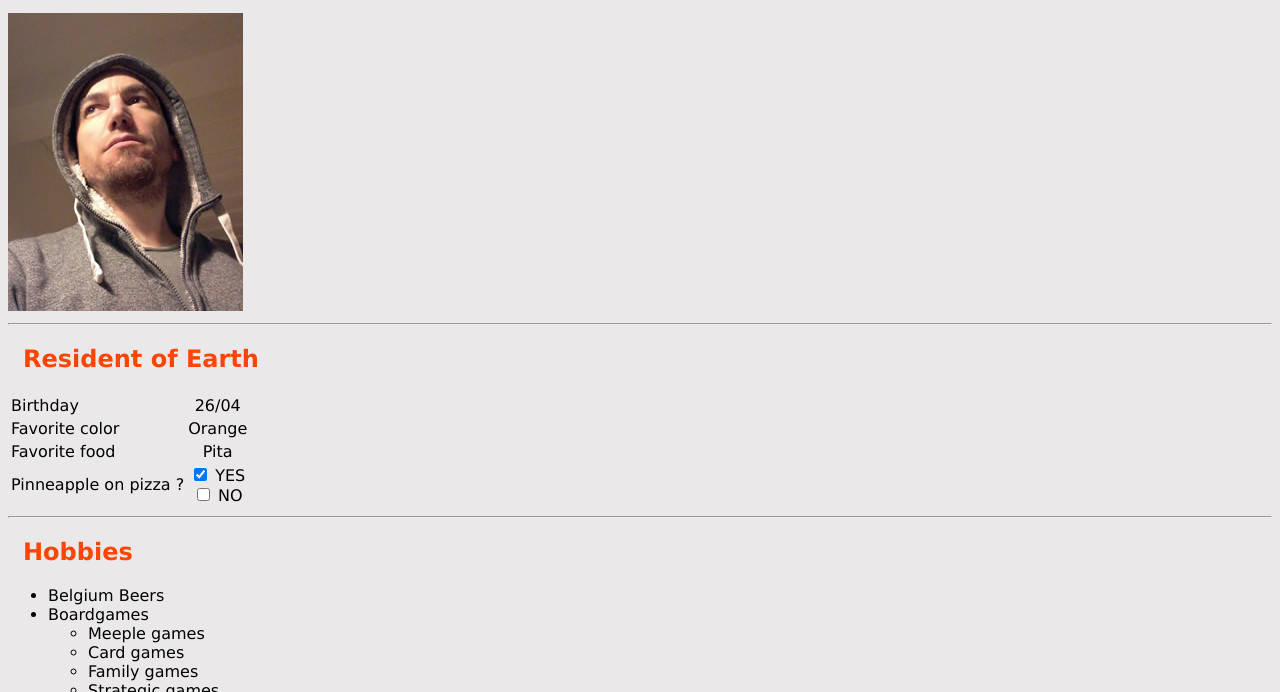
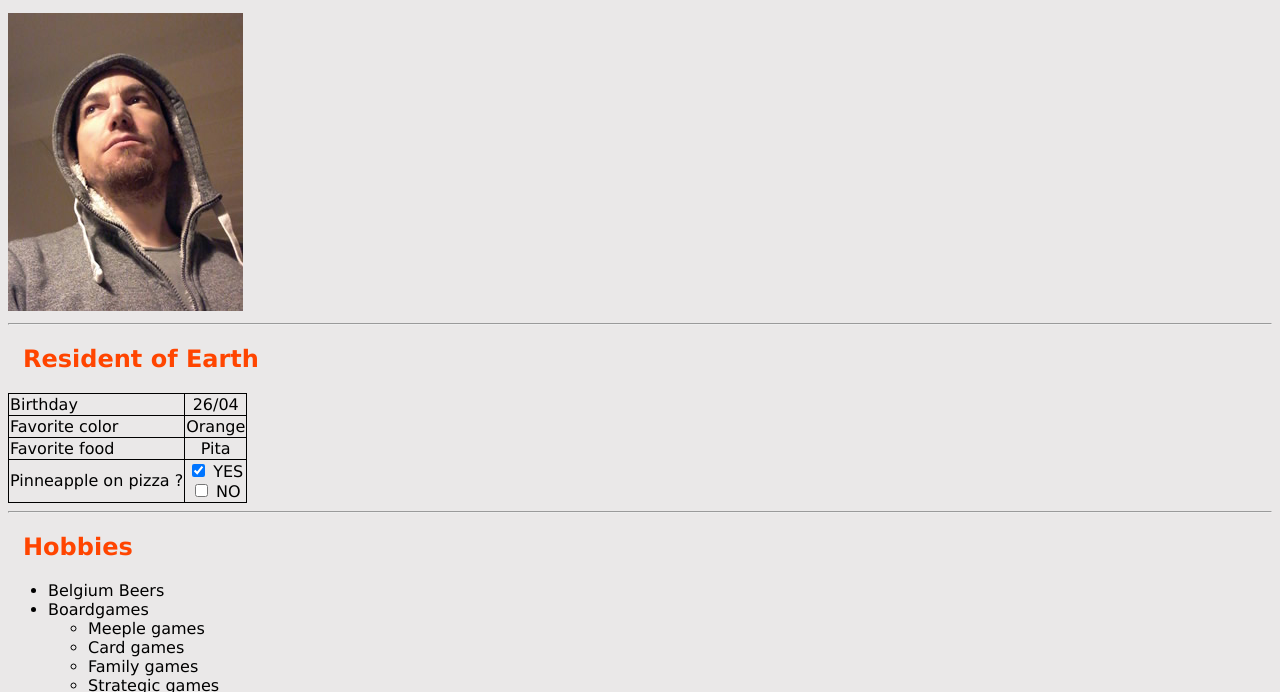
Before and after one commit to OlivierCharlier/oliviercharlier.github.io, a plain HTML site: page index.html in a window 1280 px wide. Shown: the part 104-796 px from the top of the page. Drawn offline with Linux system fonts and the light colour scheme.

Commit message:
Update style.css

```diff
--- a/style.css
+++ b/style.css
@@ -33,3 +33,11 @@ q
     color: #d3734c;
     font-family: 'Courier New', Courier, monospace;
 }
+table
+{
+    border-collapse: collapse; /* Les bordures du tableau seront collées (plus joli) */
+}
+td
+{
+    border: 1px solid black;
+}
```
